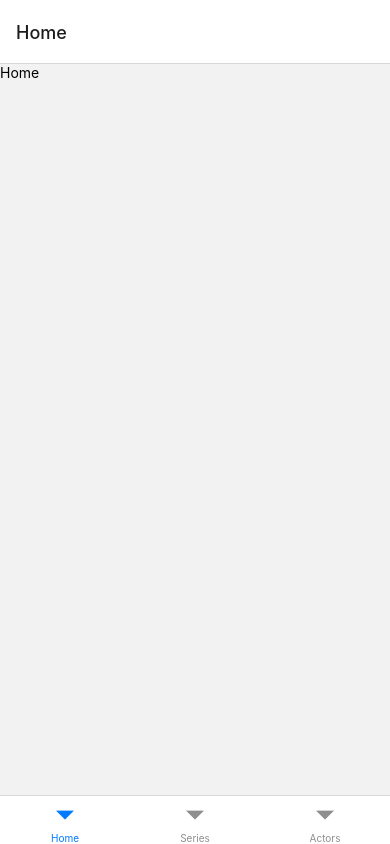
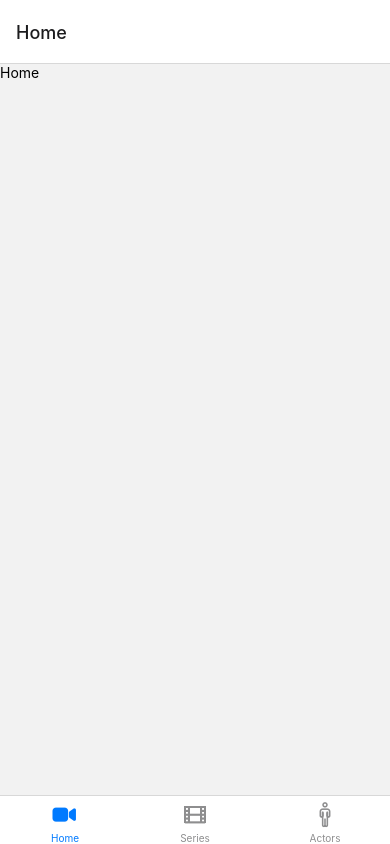
Before and after one commit to mahdifal/imdb, a React Native app: screen / in a window 390 px wide. Built offline with nearby package versions, Linux system fonts and the light colour scheme.

Commit message:
add icon to bottom navigation

```diff
--- a/App.tsx
+++ b/App.tsx
@@ -1,18 +1,38 @@
-import { StatusBar } from "expo-status-bar";
 import React from "react";
-import { StyleSheet, Text, View } from "react-native";
 import { NavigationContainer } from "@react-navigation/native";
 import { createBottomTabNavigator } from "@react-navigation/bottom-tabs";
 import Home from "./src/screens/Home";
 import Series from "./src/screens/Series";
 import Actors from "./src/screens/Actors";
+import { Ionicons } from "@expo/vector-icons";
 
 const Tab = createBottomTabNavigator();
 
 export default function App() {
   return (
     <NavigationContainer>
-      <Tab.Navigator>
+      <Tab.Navigator
+        tabBarOption={{
+          activeTintColor: "crimson",
+          inactiveTintColor: "gray",
+        }}
+        screenOptions={({ route }) => ({
+          tabBarIcon: ({ focused, color, size }) => {
+            let fontName = "";
+
+            if (route.name === "Home") {
+              fontName = focused ? "videocam" : "videocam-outline";
+            }
+            if (route.name === "Series") {
+              fontName = focused ? "film" : "film-outline";
+            }
+            if (route.name === "Actors") {
+              fontName = focused ? "man" : "man-outline";
+            }
+            return <Ionicons name={fontName} color={color} size={size} />;
+          },
+        })}
+      >
         <Tab.Screen name="Home" component={Home} />
         <Tab.Screen name="Series" component={Series} />
         <Tab.Screen name="Actors" component={Actors} />
@@ -20,12 +40,3 @@ export default function App() {
     </NavigationContainer>
   );
 }
-
-const styles = StyleSheet.create({
-  container: {
-    flex: 1,
-    backgroundColor: "#fff",
-    alignItems: "center",
-    justifyContent: "center",
-  },
-});
```
